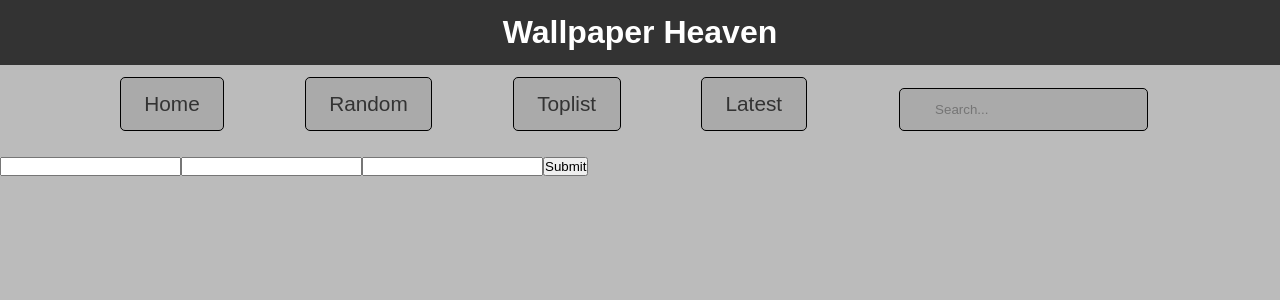
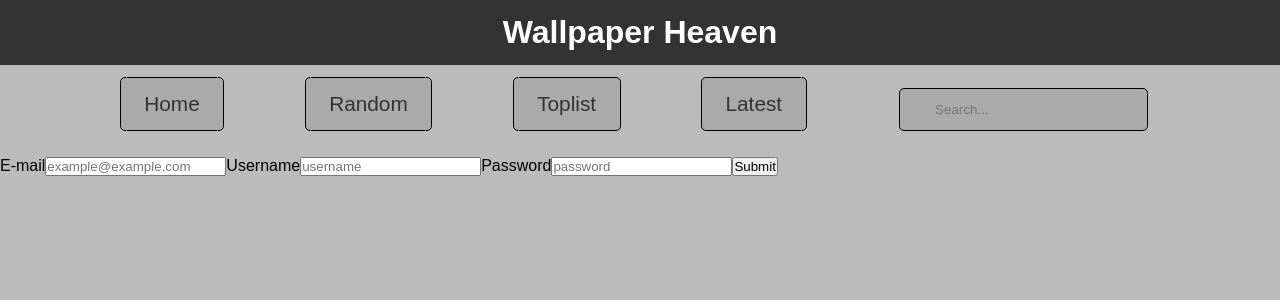
Before and after one commit to hausbence/wallhaven-frontend, a React (Create React App) app: page /registration in a window 1280 px wide. Shown: the top 300 px of the page. Built offline with nearby package versions, Linux system fonts and the light colour scheme.

Commit message:
updated registration form

```diff
--- a/src/components/pages/Registration.js
+++ b/src/components/pages/Registration.js
@@ -5,44 +5,44 @@ const Registration = () => {
   const { handleSubmit, register, errors } = useForm();
   const onSubmit = (values) => console.log(values);
 
-  //   pattern: {
-  //     value: /^[A-Z0-9._%+-]+@[A-Z0-9.-]+\.[A-Z]{2,}$/i,
-  //     message: "invalid email address",
-
-  // validate: (value) => value !== "admin" || "Nice try!",
-  //   }
-
   let content = (
     <React.Fragment>
       <form onSubmit={handleSubmit(onSubmit)}>
+        <label>E-mail</label>
         <input
           name="email"
           type="email"
+          placeholder="example@example.com"
           ref={register({
             required: true,
           })}
         />
-        {errors.email && errors.email.message}
+        {errors.email && "Invalid e-mail"}
 
+        <label>Username</label>
         <input
           name="username"
+          placeholder="username"
           ref={register({
             required: true,
             minLength: 2,
             maxLength: 16,
           })}
         />
-        {errors.username && errors.username.message}
+        {errors.username && "Invalid username"}
+
+        <label>Password</label>
         <input
           name="password"
           type="password"
+          placeholder="password"
           ref={register({
             required: true,
             minLength: 2,
             maxLength: 16,
           })}
         />
-        {errors.password && errors.password.message}
+        {errors.password && "Invalid password"}
 
         <button type="submit">Submit</button>
       </form>
```
